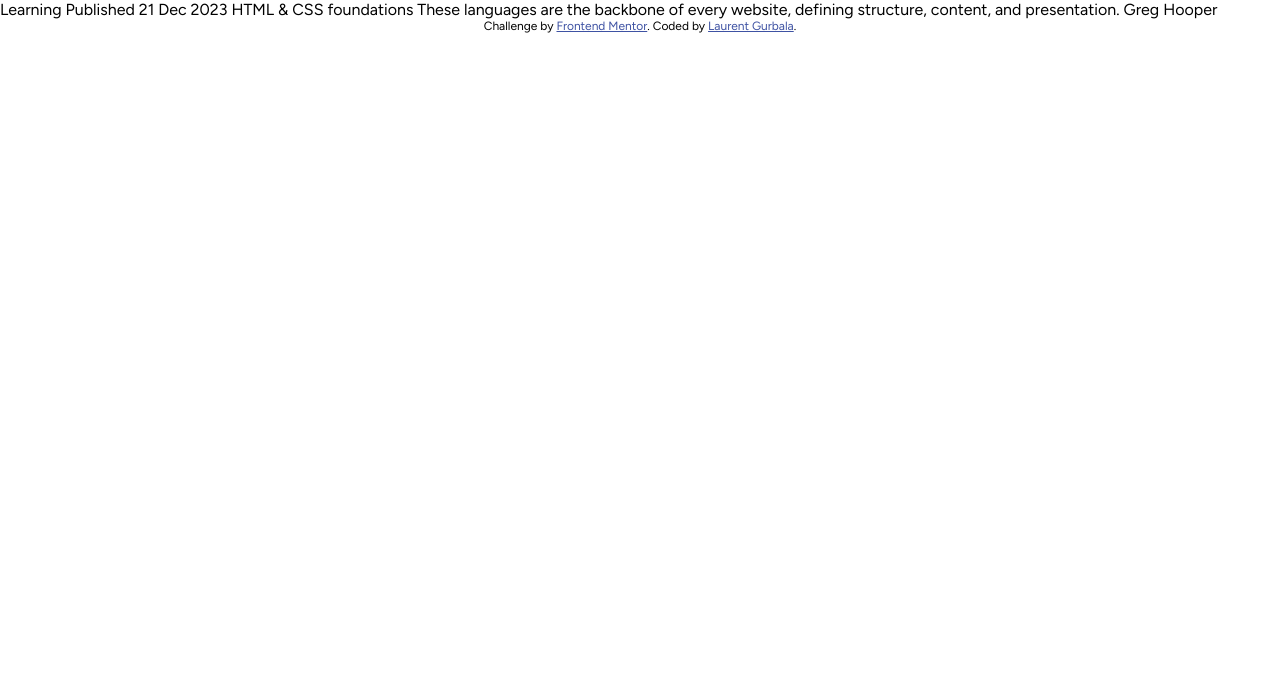
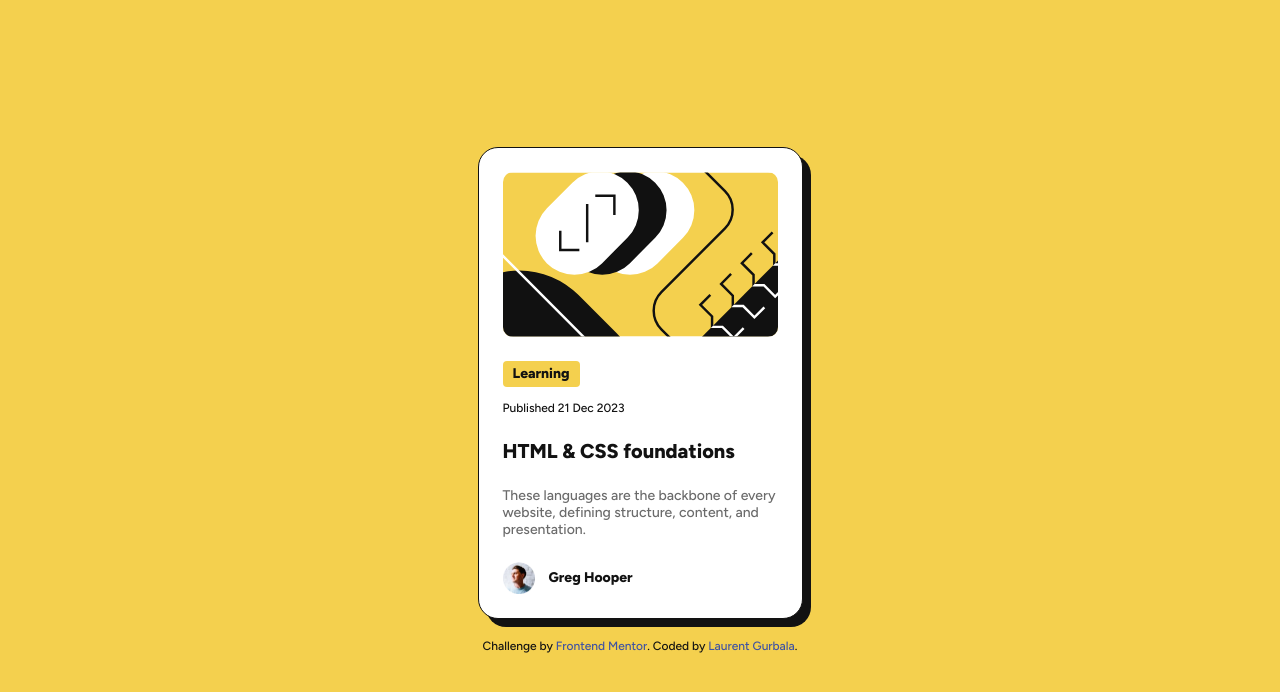
Before and after one commit to laurentGurbala/blog-preview-card, a plain HTML site: page index.html in a window 1280 px wide. Drawn offline with Linux system fonts and the light colour scheme.

Commit message:
Completed blog preview card challenge

```diff
--- a/css/styles.css
+++ b/css/styles.css
@@ -20,7 +20,87 @@ html {
     font-size: 62.5%;
 }
 
+img {
+    display: block;
+    max-width: 100%;
+}
+
+a {
+    text-decoration: none;
+    color: inherit;
+}
+
 body {
     font-size: 1.6rem;
+    font-weight: 500;
     font-family: "Figtree", sans-serif;
+    background: var(--color-yellow);
+    color: var(--color-gray-950);
+    min-height: 100vh;
+    display: flex;
+    flex-direction: column;
+    justify-content: center;
+    align-items: center;
 }
+
+/* Card */
+.card {
+    background: var(--color-white);
+    padding: 2.4rem;
+    width: 325px;
+    border: 1px solid var(--color-gray-950);
+    border-radius: 2rem;
+    margin-bottom: 2rem;
+    box-shadow: 8px 8px var(--color-gray-950);
+}
+
+.card__img {
+    border-radius: 1rem;
+    margin-bottom: 2.4rem;
+}
+
+.flag {
+    font-weight: 800;
+    background:  var(--color-yellow);
+    display: inline-block;
+    padding: 0.5rem 1rem;
+    font-size: 1.4rem;
+    line-height: 1.6rem;
+    border-radius: 0.4rem;
+    margin-bottom: 1.4rem;
+}
+
+.card__date {
+    font-size: 1.2rem;
+    line-height: 1.4rem;
+    margin-bottom: 2.4rem;
+}
+
+.card__title {
+    font-size: 2rem;
+    font-weight: 800;
+    margin-bottom: 2.4rem;
+}
+
+.card__title:hover {
+    color: var(--color-yellow);
+}
+
+.card__details {
+    color: var(--color-gray-500);
+    font-size: 1.4rem;
+    margin-bottom: 2.4rem;
+}
+
+.card__author {
+    font-weight: 800;
+    font-size: 1.4rem;
+    display: flex;
+    align-items: center;
+    gap: 1.4rem;
+}
+
+.card__author img {
+    width: 32px;
+    height: 32px;
+}
--- a/index.html
+++ b/index.html
@@ -17,15 +17,25 @@
 </head>
 <body>
 
-  Learning
+  <main>
 
-  Published 21 Dec 2023
+    <section class="card">
+      <img src="./assets/images/illustration-article.svg" alt="illustration de l'article" class="card__img">
 
-  HTML & CSS foundations
+      <p class="flag">Learning</p>
 
-  These languages are the backbone of every website, defining structure, content, and presentation.
+      <p class="card__date">Published 21 Dec 2023</p>
 
-  Greg Hooper
+      <h1 class="card__title"><a href="#" class="card__title--link">HTML & CSS foundations</a></h1>
+
+      <p class="card__details">These languages are the backbone of every website, defining structure, content, and presentation.</p>
+
+      <div class="card__author">
+        <img src="assets/images/image-avatar.webp" alt="avatar">
+        <p>Greg Hooper</p>
+      </div>
+    </section>
+  </main>
 
   <div class="attribution">
     Challenge by <a href="https://www.frontendmentor.io?ref=challenge" target="_blank">Frontend Mentor</a>.
```
Also changed, not shown: assets/fonts/Figtree-Italic-VariableFont_wght.ttf (deleted), assets/fonts/Figtree-VariableFont_wght.ttf (deleted), assets/fonts/OFL.txt (deleted), assets/fonts/README.txt (deleted), assets/fonts/static/Figtree-ExtraBold.ttf (deleted), assets/fonts/static/Figtree-SemiBold.ttf (deleted).
